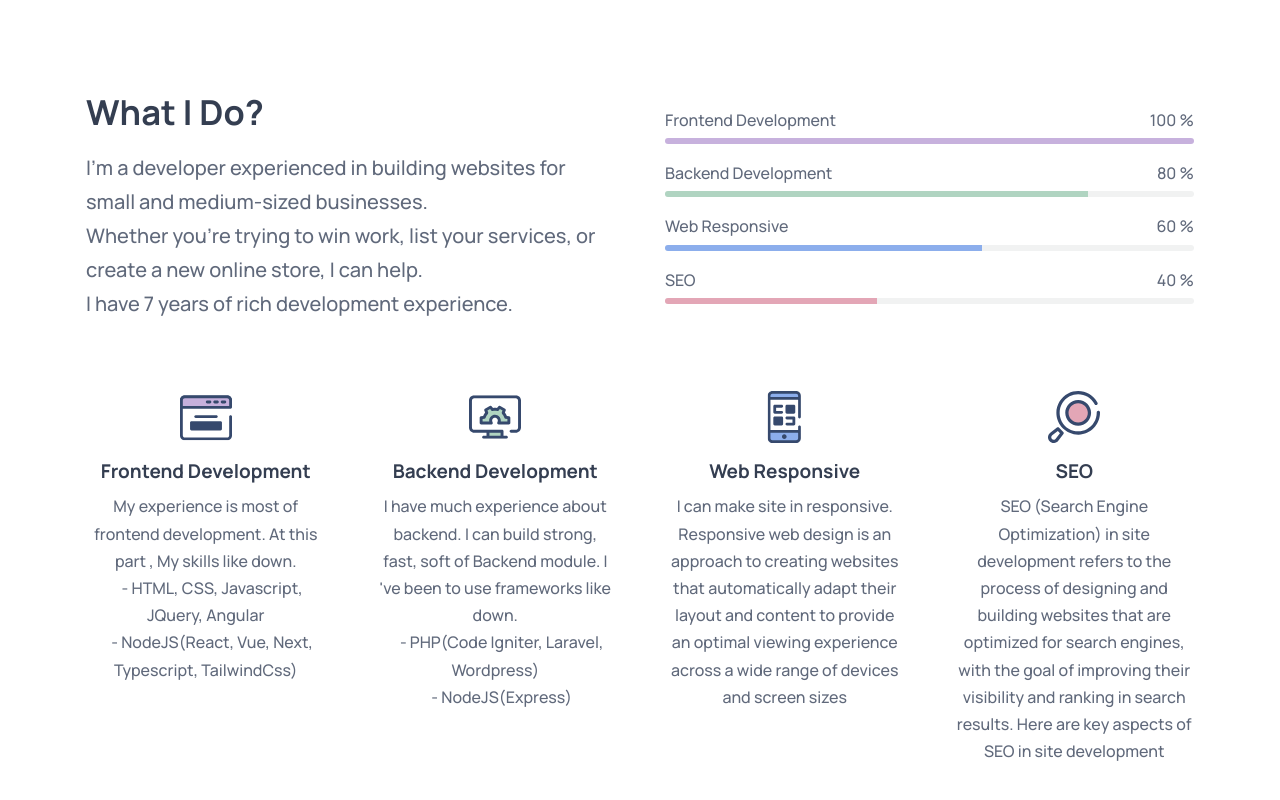
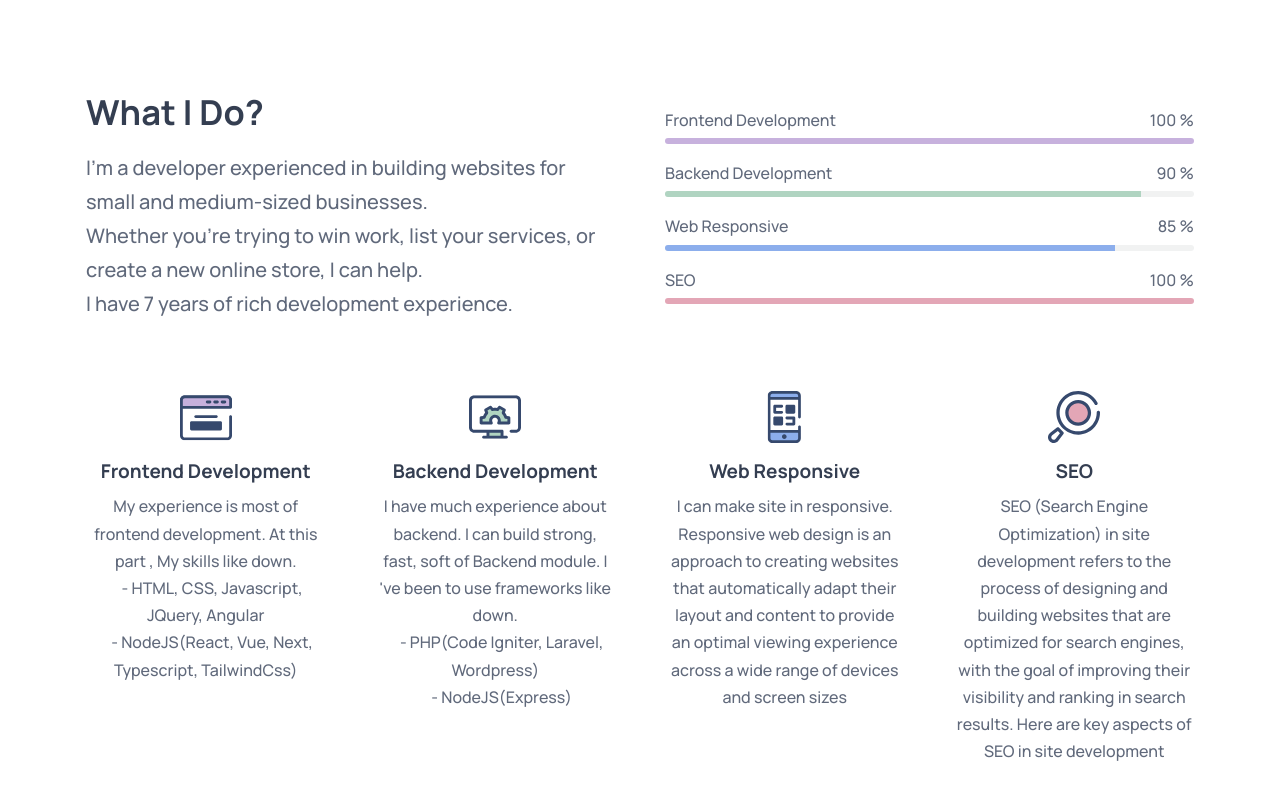
Before and after one commit to FrankyLeon/my_portfolio, a plain HTML site: page index.html in a window 1280 px wide. Shown: the part 798-1598 px from the top of the page. Drawn offline with nearby package versions, Linux system fonts and the light colour scheme.

Commit message:
update portfolio page percent

```diff
--- a/index.html
+++ b/index.html
@@ -221,11 +221,11 @@
                 <div class="label-wrapper">
                   <p>Backend Development</p>
 
-                  <span class="span">80 %</span>
+                  <span class="span">90 %</span>
                 </div>
 
                 <div class="progress">
-                  <div class="progress-fill" style="width: 80%; background-color: #b0d4c1"></div>
+                  <div class="progress-fill" style="width: 90%; background-color: #b0d4c1"></div>
                 </div>
 
               </li>
@@ -236,11 +236,11 @@
                 <div class="label-wrapper">
                   <p>Web Responsive</p>
 
-                  <span class="span">60 %</span>
+                  <span class="span">85 %</span>
                 </div>
 
                 <div class="progress">
-                  <div class="progress-fill" style="width: 60%; background-color: #8caeec"></div>
+                  <div class="progress-fill" style="width: 85%; background-color: #8caeec"></div>
                 </div>
 
               </li>
@@ -250,11 +250,11 @@
                 <div class="label-wrapper">
                   <p>SEO</p>
 
-                  <span class="span">40 %</span>
+                  <span class="span">100 %</span>
                 </div>
 
                 <div class="progress">
-                  <div class="progress-fill" style="width: 40%; background-color: #e3a6b6"></div>
+                  <div class="progress-fill" style="width: 100%; background-color: #e3a6b6"></div>
                 </div>
 
               </li>
```
